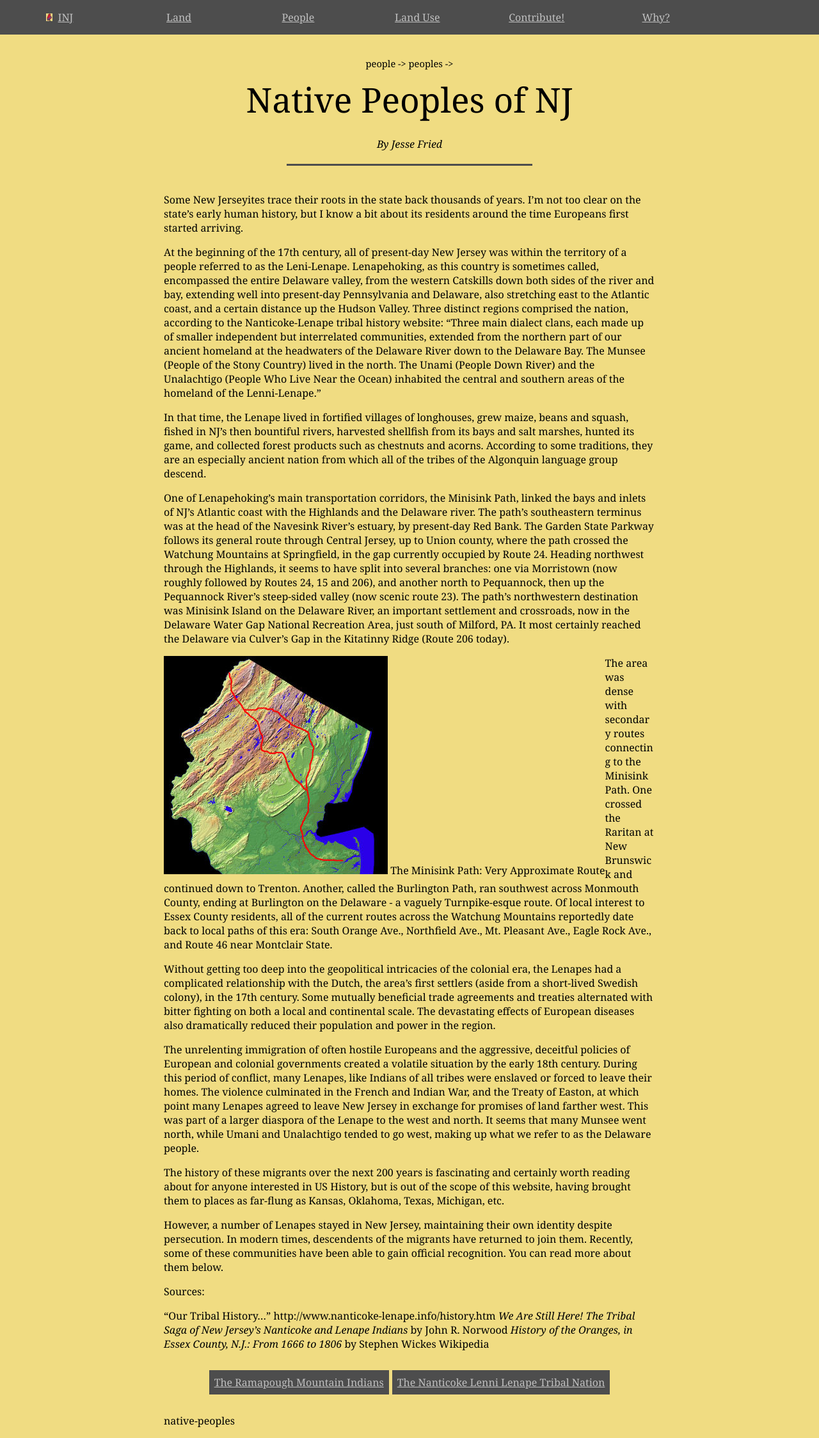
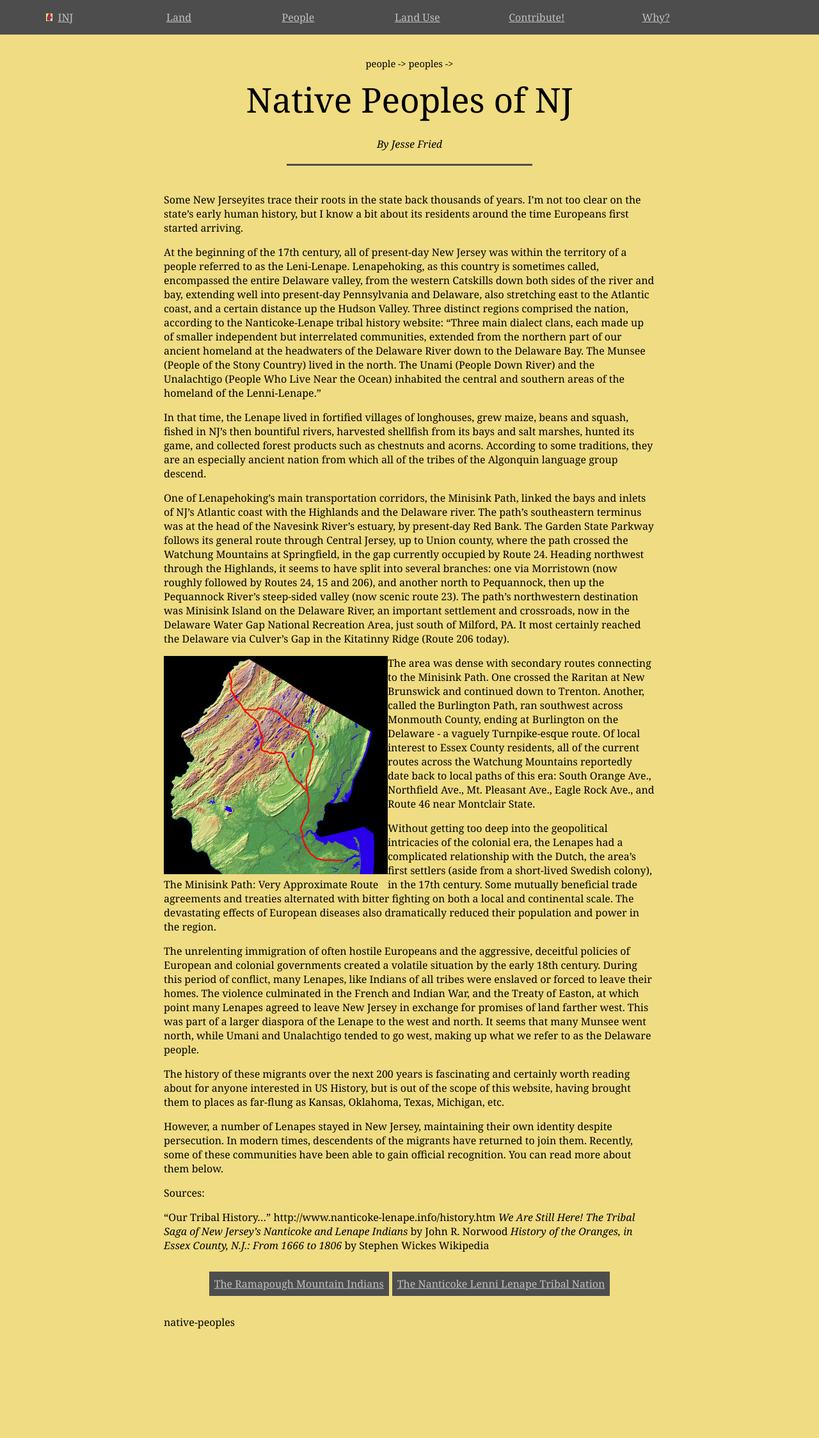
Before and after one commit to jonfried/oakafee.github.io, a Jekyll site: the page built from _posts/2016-09-23-native-peoples.md, in a window 1280 px wide. Shown: the whole page at 64% size. Built offline with Jekyll 4.4.1, drawn with Linux system fonts in a browser that asks for light colours; after the commit the page ends 2093 px from its top, so only the background shows below that.

Commit message:
Update 2016-09-23-native-peoples.md

```diff
--- a/_posts/2016-09-23-native-peoples.md
+++ b/_posts/2016-09-23-native-peoples.md
@@ -17,7 +17,7 @@ In that time, the Lenape lived in fortified villages of longhouses, grew maize,
 One of Lenapehoking's main transportation corridors, the Minisink Path, linked the bays and inlets of NJ's Atlantic coast with the Highlands and the Delaware river. The path's southeastern terminus was at the head of the Navesink River's estuary, by present-day Red Bank. The Garden State Parkway follows its general route through Central Jersey, up to Union county, where the path crossed the Watchung Mountains at Springfield, in the gap currently occupied by Route 24. Heading northwest through the Highlands, it seems to have split into several branches: one via Morristown (now roughly followed by Routes 24, 15 and 206), and another north to Pequannock, then up the Pequannock River's steep-sided valley (now scenic route 23). The path's northwestern destination was Minisink Island on the Delaware River, an important settlement and crossroads, now in the Delaware Water Gap National Recreation Area, just south of Milford, PA. It most certainly reached the Delaware via Culver's Gap in the Kitatinny Ridge (Route 206 today).
 
 <div style="float:left;">
-<img src="{{ site.baseurl }}/images/minisink-route-350.jpg" alt="approx route of Minisink Path" />
+<img src="{{ site.baseurl }}/images/minisink-route-350.jpg" alt="approx route of Minisink Path" /><br />
 The Minisink Path: Very Approximate Route
 </div>
 
```
